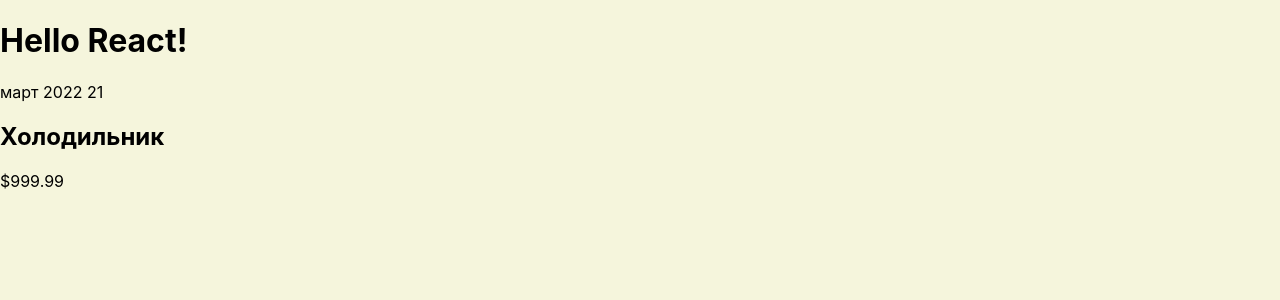
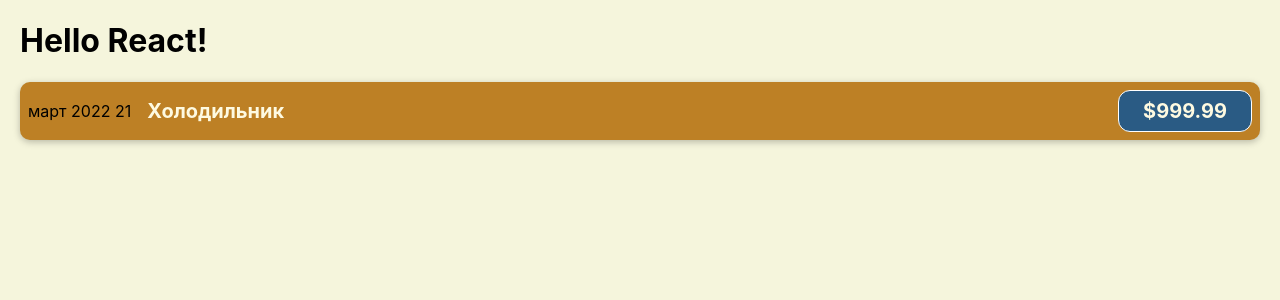
Before and after one commit to iamAndreyGavrilov/react-course-app, a JavaScript app: page / in a window 1280 px wide. Shown: the top 300 px of the page. Built offline with nearby package versions, Linux system fonts and the light colour scheme.

Commit message:
добавление CSS
import "./CostItem.css";

```diff
--- /dev/null
+++ b/src/components/CostItem.css
@@ -0,0 +1,56 @@
+.cost-item {
+  display: flex;
+  justify-content: space-between;
+  align-items: center;
+  padding: 0.5rem;
+  margin: 1rem 0;
+  background-color: #bd8025;
+  border-radius: 10px;
+  box-shadow: 0 2px 7px rgba(0, 0, 0, 0.25);
+}
+
+.cost-item__description {
+  display: flex;
+  flex-direction: column;
+  gap: 1rem;
+  align-items: flex-end;
+  flex-flow: column-reverse;
+  justify-content: flex-start;
+  flex: 1;
+}
+
+.cost-item h2 {
+  color: #3a3a3a;
+  font-size: 1rem;
+  flex: 1;
+  margin: 0 1rem;
+  color: #fefae1;
+}
+
+.cost-item__price {
+  font-size: 1rem;
+  font-weight: bold;
+  color: #fefae1;
+  background-color: #2a5b84;
+  border: 1px solid white;
+  padding: 0.5rem;
+  border-radius: 12px;
+}
+
+@media (min-width: 580px) {
+  .cost-item__description {
+    flex-direction: row;
+    align-items: center;
+    justify-content: flex-start;
+    flex: 1;
+  }
+
+  .cost-item__description h2 {
+    font-size: 1.25rem;
+  }
+
+  .cost-item__price {
+    font-size: 1.25rem;
+    padding: 0.5rem 1.5rem;
+  }
+}
--- a/src/components/CostItem.js
+++ b/src/components/CostItem.js
@@ -1,10 +1,12 @@
+import "./CostItem.css";
+
 function CostItem() {
   return (
-    <div>
+    <div className="cost-item">
       <div>март 2022 21</div>
-      <div>
+      <div className="cost-item__description">
         <h2>Холодильник</h2>
-        <div>$999.99</div>
+        <div className="cost-item__price">$999.99</div>
       </div>
     </div>
   );
--- a/src/index.css
+++ b/src/index.css
@@ -1,5 +1,5 @@
 body {
-  margin: 0;
+  margin: 20px;
   background-color: beige;
   font-family: -apple-system, BlinkMacSystemFont, "Segoe UI", "Roboto", "Oxygen",
     "Ubuntu", "Cantarell", "Fira Sans", "Droid Sans", "Helvetica Neue",
```
